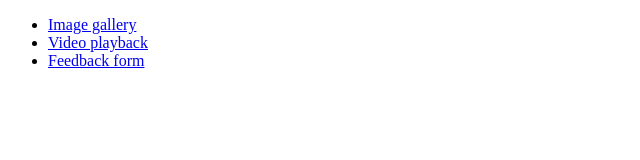
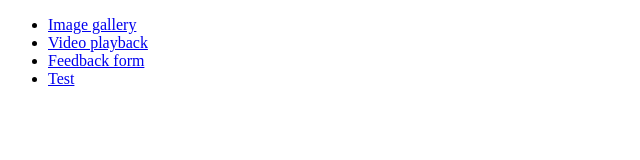
Before and after one commit to RalucaElenaB/goit-js-hw-08, a plain HTML site: page index.html in a window 1280 px wide. Shown: the full height of the page, 0-640 px from the left. Drawn offline with Linux system fonts and the light colour scheme.

Commit message:
Deploying to gh-pages from @ RalucaElenaB/goit-js-hw-08@92000ab11e1b63e271a892ae10526f8979da1556 🚀

```diff
--- a/index.html
+++ b/index.html
@@ -1 +1 @@
-<!DOCTYPE html><html lang="en"><head><meta charset="utf-8"><meta http-equiv="X-UA-Compatible" content="IE=edge"><meta name="viewport" content="width=device-width, initial-scale=1.0"><title>Homework 8</title><link rel="stylesheet" href="/goit-js-hw-08/01-gallery.40c4146b.css"></head><body> <ul> <li><a href="/goit-js-hw-08/01-gallery.html">Image gallery</a></li> <li><a href="/goit-js-hw-08/02-video.html">Video playback</a></li> <li><a href="/goit-js-hw-08/03-feedback.html">Feedback form</a></li> </ul> </body></html>
+<!DOCTYPE html><html lang="en"><head><meta charset="utf-8"><meta http-equiv="X-UA-Compatible" content="IE=edge"><meta name="viewport" content="width=device-width, initial-scale=1.0"><title>Homework 8</title><link rel="stylesheet" href="/goit-js-hw-08/01-gallery.40c4146b.css"></head><body> <ul> <li><a href="/goit-js-hw-08/01-gallery.html">Image gallery</a></li> <li><a href="/goit-js-hw-08/02-video.html">Video playback</a></li> <li><a href="/goit-js-hw-08/03-feedback.html">Feedback form</a></li> <li><a href="Test">Test</a></li> </ul> </body></html>
```
